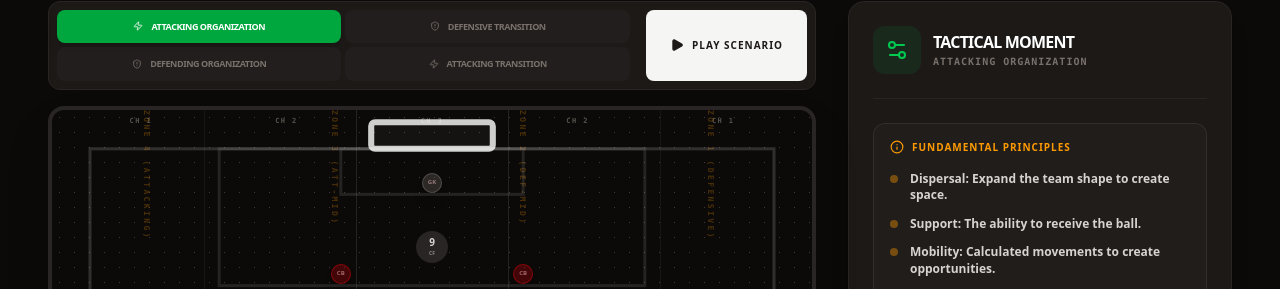
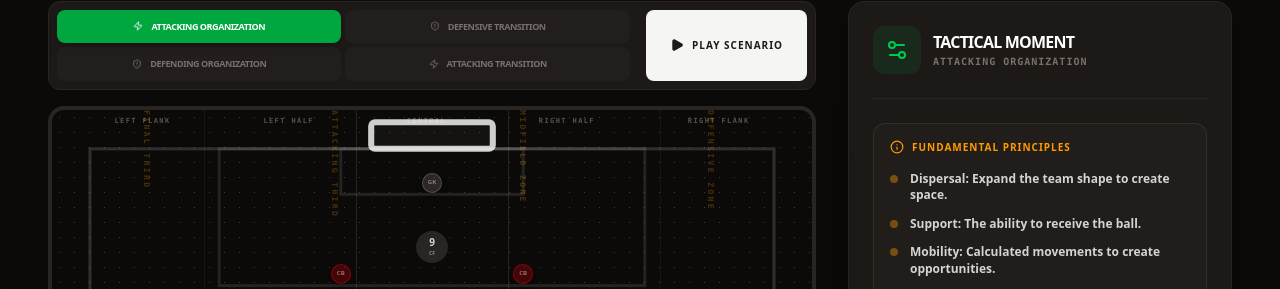
Before and after one commit to stacktech4024/Canada-Soccer-Game-Model, a React (Vite) app: page / in a window 1280 px wide. Both pictures are taken after a click on the button "TACTICAL GAME MODEL". Shown: the part 254-543 px from the top of the page. Built offline with nearby package versions, Linux system fonts and the light colour scheme.

Commit message:
fix: Improve tactical board labels and zones
Refactor tactical sequence labels and update tactical board rendering to use more descriptive channel names (e.g., "Left Flank" instead of "L-Flank") and clarify zone descriptions. This enhances clarity and user understanding of tactical concepts.

```diff
--- a/src/components/TacticalBoard.tsx
+++ b/src/components/TacticalBoard.tsx
@@ -102,10 +102,10 @@ export const TacticalBoard: React.FC = () => {
                 exit={{ opacity: 0 }}
                 className="absolute inset-y-0 bg-blue-500 pointer-events-none"
                 style={{
-                  left: activeStep.highlightChannel === 'L-Flank' ? '0%' :
-                        activeStep.highlightChannel === 'L-Half' ? '20%' :
+                  left: activeStep.highlightChannel === 'Left Flank' ? '0%' :
+                        activeStep.highlightChannel === 'Left Half' ? '20%' :
                         activeStep.highlightChannel === 'Central' ? '40%' :
-                        activeStep.highlightChannel === 'R-Half' ? '60%' : '80%',
+                        activeStep.highlightChannel === 'Right Half' ? '60%' : '80%',
                   width: '20%'
                 }}
               />
@@ -134,13 +134,13 @@ export const TacticalBoard: React.FC = () => {
 
                 {/* Grid Labels */}
                 <div className="absolute top-1.5 left-0 right-0 flex justify-around px-4 font-mono text-[7px] text-stone-600 font-bold uppercase tracking-[0.2em]">
-                   <span>Ch 1</span><span>Ch 2</span><span>Ch 3</span><span>Ch 2</span><span>Ch 1</span>
+                   <span>Left Flank</span><span>Left Half</span><span>Central</span><span>Right Half</span><span>Right Flank</span>
                 </div>
                 <div className="absolute inset-y-0 right-2 flex flex-col justify-around font-mono text-[8px] text-amber-500/25 font-bold uppercase [writing-mode:vertical-lr] tracking-[0.3em]">
-                   <span>Zone 4 (Attacking)</span>
-                   <span>Zone 3 (Att-Mid)</span>
-                   <span>Zone 2 (Def-Mid)</span>
-                   <span>Zone 1 (Defensive)</span>
+                   <span>Final Third</span>
+                   <span>Attacking Third</span>
+                   <span>Midfield Zone</span>
+                   <span>Defensive Zone</span>
                 </div>
                 {/* Midfield Line Label */}
                 <div className="absolute top-1/2 left-4 -translate-y-1/2 text-[6px] text-stone-700 uppercase font-black tracking-widest">
@@ -386,7 +386,17 @@ export const TacticalBoard: React.FC = () => {
 
             <div className="flex items-center justify-between mt-4">
               <div className="flex items-center gap-3 px-2 py-1 text-[9px] text-stone-600 font-bold uppercase tracking-widest">
-                <Target size={12} /> Live Geography: {currentPos ? `Zone ${Math.ceil(4 - currentPos.y / 25)}` : 'Scanning...'}
+                <Target size={12} />
+                Live Geography: {currentPos ? (() => {
+                  const z = Math.max(1, Math.min(4, Math.ceil(4 - currentPos.y / 25)));
+                  const labels: Record<number, string> = {
+                    4: 'Final Third',
+                    3: 'Attacking Third',
+                    2: 'Midfield Zone',
+                    1: 'Defensive Zone'
+                  };
+                  return labels[z];
+                })() : 'Scanning...'}
               </div>
               <div className="px-3 py-1 bg-stone-800 rounded flex items-center gap-2 border border-stone-700">
                 <div className="w-1.5 h-1.5 rounded-full bg-stone-500" />
--- a/src/data/tactics.ts
+++ b/src/data/tactics.ts
@@ -162,11 +162,11 @@ export const SEQUENCES: Record<Moment, TacticalStep[]> = {
   'att-org': [
     { label: 'Dispersal: Expand shape to create space', highlightZone: 1, focusPlayers: [2, 3, 7, 11] },
     { label: 'Support: Ensure receiver availability', focusPlayers: [6, 8, 10] },
-    { label: 'Penetration: Progress ball to Zone 4', highlightZone: 4, focusPlayers: [9] }
+    { label: 'Penetration: Progress ball to Final Third', highlightZone: 4, focusPlayers: [9] }
   ],
   'def-org': [
     { label: 'Delay: Slow down forward progress', highlightZone: 4, focusPlayers: [9, 10] },
-    { label: 'Direct: Force play into Channel 1', highlightChannel: 'L-Flank', focusPlayers: [2, 7] },
+    { label: 'Direct: Force play into Channel 1', highlightChannel: 'Left Flank', focusPlayers: [2, 7] },
     { label: 'Compactness: Maintain team shape/Balance', highlightZone: 2, focusPlayers: [4, 5, 6] }
   ],
   'trans-att': [
```
